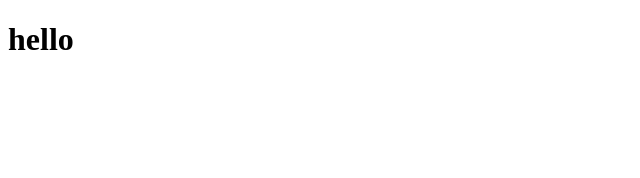
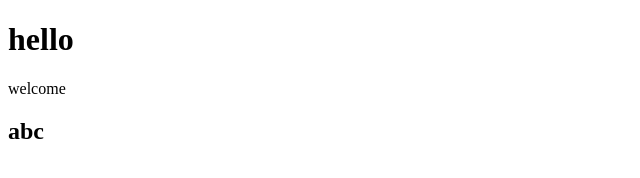
Before and after one commit to SubaSelvam4/demo, a plain HTML site: page index.html in a window 1280 px wide. Shown: the whole page, without its empty margins (0-640 px from the left). Drawn offline with Linux system fonts and the light colour scheme.

Commit message:
add h2 tag

```diff
--- a/index.html
+++ b/index.html
@@ -7,5 +7,7 @@
 </head>
 <body>
     <h1>hello</h1>
+    <p>welcome</p>
+    <h2>abc</h2>
 </body>
 </html>
```
